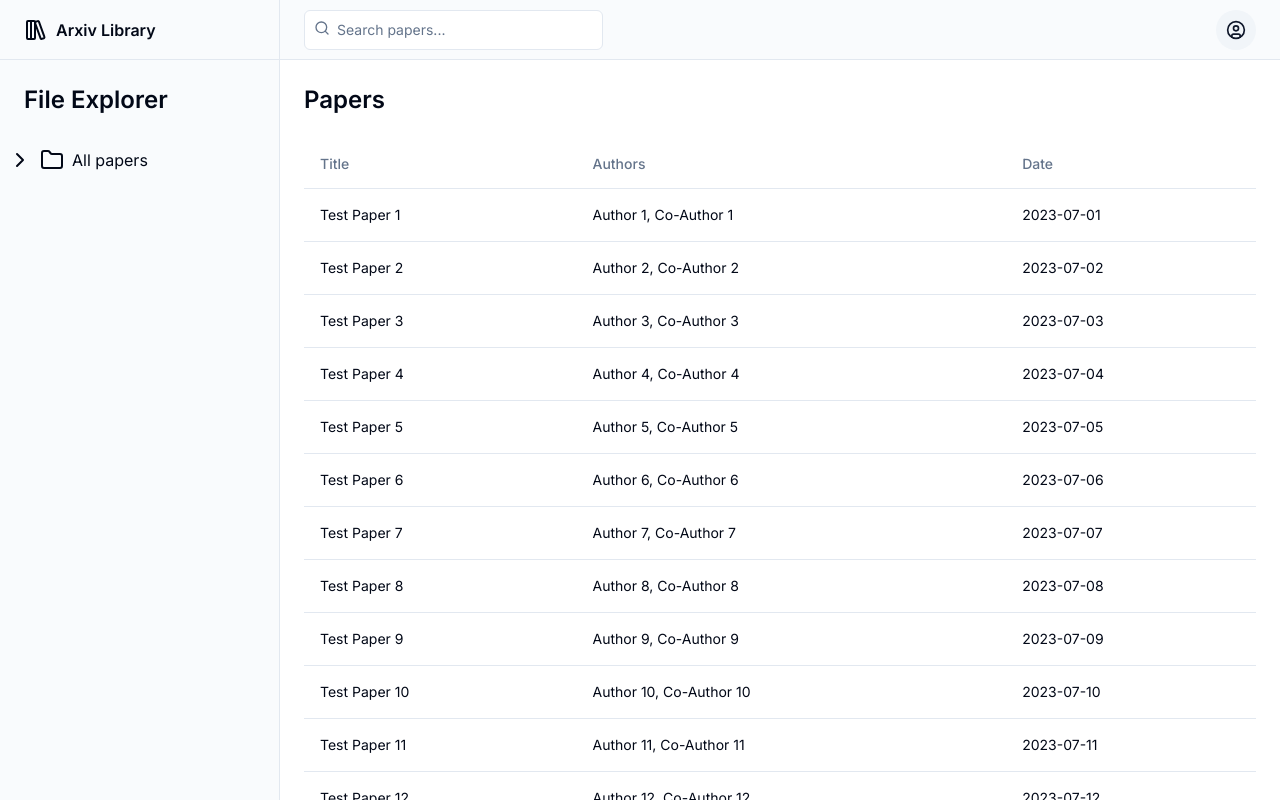
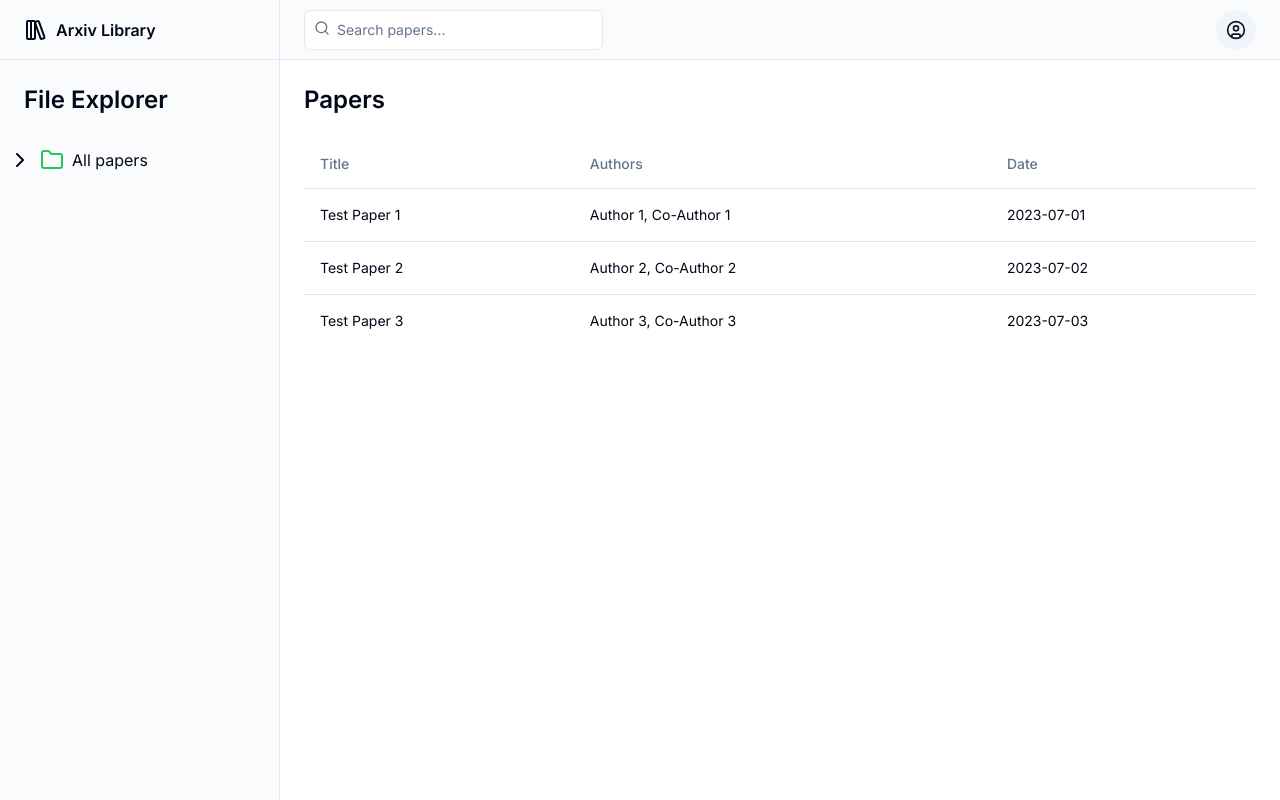
Before and after one commit to reeceomahoney/arxiv-lib-2, a Next.js app: page /dashboard in a window 1280 px wide. Shown: the top 800 px of the page. Built offline with nearby package versions, Linux system fonts and the light colour scheme.

Commit message:
Add functionality to change displayed papers based on the selected folder

```diff
--- a/app/dashboard/page.tsx
+++ b/app/dashboard/page.tsx
@@ -16,7 +16,7 @@ import {
 import { Input } from "@/components/ui/input";
 import { Sheet, SheetContent, SheetTrigger } from "@/components/ui/sheet";
 
-import type { Folder } from "@/lib/definitions";
+import type { Folder, Paper } from "@/lib/definitions";
 import PaperTable from "@/components/paper-table";
 import FileExplorer from "@/components/file-explorer";
 
@@ -24,13 +24,33 @@ import { testData } from "../test-data";
 
 export default function Page() {
   // Current path state
-  const [currentPath, setCurrentPath] = useState("/");
-  const handlePathChange = (newPath: string) => {
-    setCurrentPath(newPath);
-    console.log(newPath);
+  const [currentPath, setCurrentPath] = useState<number[]>([0]);
+  const [folders, setFolders] = useState<Folder[]>(testData);
+  const [currentPapers, setCurrentPapers] = useState<Paper[]>(
+    folders[0].papers ?? []
+  );
+
+  const collectPapers = (folder: Folder) => {
+    let papers = folder.papers ?? [];
+    if (folder.folders) {
+      folder.folders.forEach((subFolder) => {
+        papers = papers.concat(collectPapers(subFolder));
+      });
+    }
+    return papers;
   };
 
-  const [folders, setFolders] = useState<Folder[]>(testData);
+  const handlePathChange = (newPath: number[]) => {
+    setCurrentPath(newPath);
+    // Use the path to fetch the papers from the folders state
+    let current: Folder | undefined = folders[0];
+    for (const index of newPath.slice(1)) {
+      if (!current) break;
+      current = current.folders?.[index];
+    }
+    const allPapers = current ? collectPapers(current) : [];
+    setCurrentPapers(allPapers);
+  };
 
   return (
     <div className="grid min-h-screen w-full md:grid-cols-[220px_1fr] lg:grid-cols-[280px_1fr]">
@@ -42,7 +62,11 @@ export default function Page() {
               <span className="">Arxiv Library</span>
             </Link>
           </div>
-          <FileExplorer folders={folders} setFolders={setFolders} onPathChange={handlePathChange} />
+          <FileExplorer
+            folders={folders}
+            setFolders={setFolders}
+            onPathChange={handlePathChange}
+          />
         </div>
       </div>
       <div className="flex flex-col">
@@ -59,7 +83,11 @@ export default function Page() {
               </Button>
             </SheetTrigger>
             <SheetContent side="left" className="flex flex-col">
-              <FileExplorer folders={folders} setFolders={setFolders} onPathChange={handlePathChange} />
+              <FileExplorer
+                folders={folders}
+                setFolders={setFolders}
+                onPathChange={handlePathChange}
+              />
             </SheetContent>
           </Sheet>
           <div className="w-full flex-1">
@@ -93,7 +121,7 @@ export default function Page() {
           <div className="flex items-center">
             <h1 className="text-lg font-semibold md:text-2xl">Papers</h1>
           </div>
-          <PaperTable />
+          <PaperTable papers={currentPapers} />
         </main>
       </div>
     </div>
--- a/app/test-data.ts
+++ b/app/test-data.ts
@@ -6,12 +6,44 @@ export const testData = [{
           name: "Reinforcement Learning",
           isOpen: false,
           folders: [
-            { name: "Model-based RL", isOpen: false },
+            { name: "Model-based RL", isOpen: false, papers: [
+              {
+                title: "Test Paper 4",
+                authors: ["Author 4", "Co-Author 4"],
+                date: "2023-07-01",
+              },
+              {
+                title: "Test Paper 5",
+                authors: ["Author 5", "Co-Author 5"],
+                date: "2023-07-02",
+              },
+              {
+                title: "Test Paper 6",
+                authors: ["Author 6", "Co-Author 6"],
+                date: "2023-07-03",
+              }
+            ] },
             { name: "Model-free RL", isOpen: false },
             { name: "Multi-agent RL", isOpen: false },
           ],
         },
-        { name: "Imitation learning", isOpen: false },
+        { name: "Imitation learning", isOpen: false, papers: [
+          {
+            title: "Test Paper 7",
+            authors: ["Author 7", "Co-Author 7"],
+            date: "2023-07-01",
+          },
+          {
+            title: "Test Paper 8",
+            authors: ["Author 8", "Co-Author 8"],
+            date: "2023-07-02",
+          },
+          {
+            title: "Test Paper 9",
+            authors: ["Author 9", "Co-Author 9"],
+            date: "2023-07-03",
+          }
+        ] },
         { name: "Optimization", isOpen: false },
       ],
       papers: [
--- a/components/file-explorer.tsx
+++ b/components/file-explorer.tsx
@@ -12,7 +12,7 @@ export default function FileExplorer({
 }: {
   folders: Folder[];
   setFolders: React.Dispatch<React.SetStateAction<Folder[]>>;
-  onPathChange: (path: string) => void;
+  onPathChange: (path: number[]) => void;
 }) {
   const toggleFolder = (index: number, path: number[] = []): void => {
     setFolders((currentFolders) => {
@@ -75,10 +75,10 @@ export default function FileExplorer({
               <div
                 className="flex items-center hover:text-gray-500"
                 onClick={() => {
-                  onPathChange([...path, index].join("/"));
+                  onPathChange([...path, index]);
                 }}
               >
-                <FolderIcon className="mr-2" />
+                <FolderIcon className={`mr-2 ${folder.papers && folder.papers.length > 0 ? 'text-green-500' : ''}`} />
                 <span className="truncate">{folder.name}</span>
               </div>
             </div>
--- a/components/paper-table.tsx
+++ b/components/paper-table.tsx
@@ -7,21 +7,9 @@ import {
   TableRow,
 } from "@/components/ui/table";
 
-export default function PaperTable() {
-  function generateTestPapers() {
-    const testPapers = [];
-    for (let i = 1; i <= 20; i++) {
-      testPapers.push({
-        title: `Test Paper ${i}`,
-        authors: [`Author ${i}`, `Co-Author ${i}`],
-        date: `2023-07-${i.toString().padStart(2, "0")}`,
-      });
-    }
-    return testPapers;
-  }
+import { Paper } from "@/lib/definitions";
 
-  const papers = generateTestPapers();
-
+export default function PaperTable({papers}: {papers: Paper[]}) {
   return (
     <Table>
       <TableHeader>
```
Also changed, not shown: 1 other file (tests, documents, lock files or other folders).
